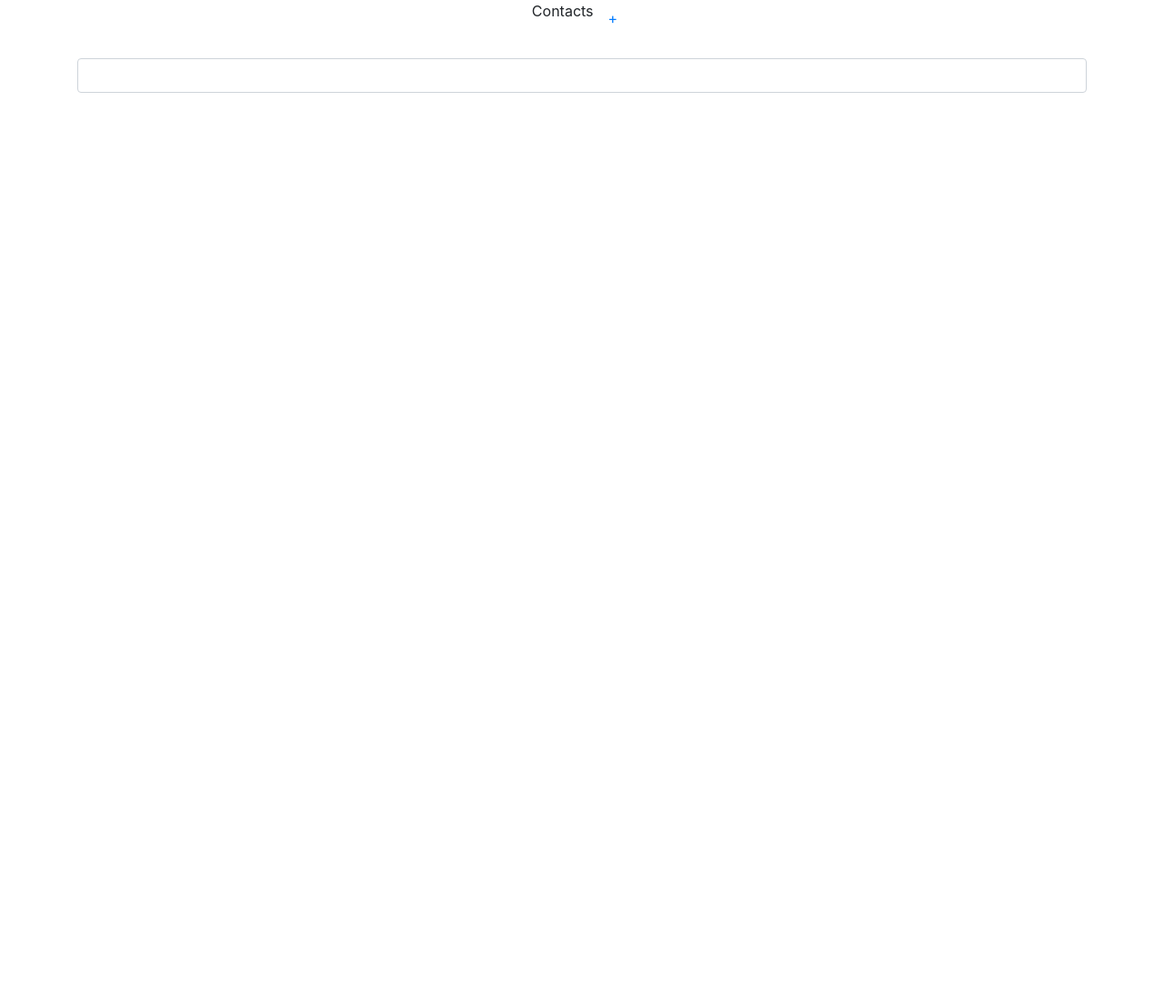
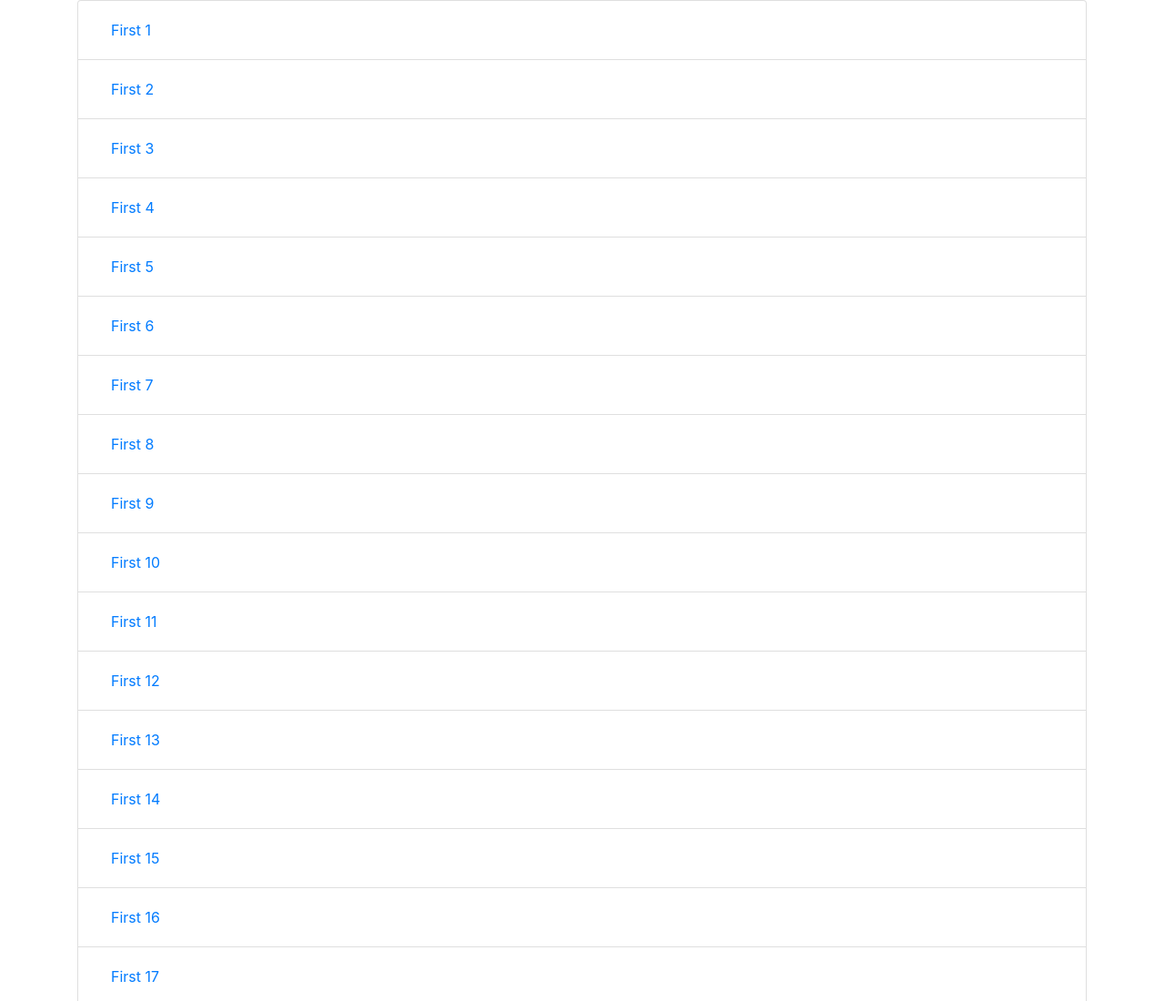
Before and after one commit to zafarale/contacts, a plain HTML site: page index.html in a window 1280 px wide. Shown: the top 1100 px of the page at 91% size. Before the commit the page ends 800 px from the top, so only its background shows below. Drawn offline with nearby package versions, Linux system fonts and the light colour scheme.

Commit message:
Update/Linked with UI

```diff
--- a/contacts.js
+++ b/contacts.js
@@ -82,52 +82,31 @@ var ContactManager = (function () {
     };
 })();
 
-/*
-function isAutobot(transformer) {
-  return transformer.team === ‘Autobot’;
-}
-
-var autobots = transformers.filter(isAutobot);
-autobots ==  [
-  {
-    name: 'Optimus Prime',
-    form: 'Freightliner Truck',
-    team: 'Autobot'
-  },
-  {
-    name: 'Bumblebee',
-    form: 'VW Beetle',
-    team: 'Autobot'
-  }
-]
-/
-*/
 (
     function main() {
 
         var range = (l, r) => new Array(r - l).fill().map((_, k) => k + l);
-        range(1, 5000).forEach(
+        range(1, 500).forEach(
             function (index) {
+
                 ContactManager.create("First " + index, "Last " + index);
             }
         );
 
 
         /**/
-        const used = process.memoryUsage();
-        for (let key in used) {
-            console.log(`${key} ${Math.round(used[key] / 1024 / 1024 * 100) / 100} MB`);
-        }
+        // const used = process.memoryUsage();
+        //for (let key in used) {
+        //   console.log(`${key} ${Math.round(used[key] / 1024 / 1024 * 100) / 100} MB`);
+        //}
 
-        var all = ContactManager.getAll();
-        var contact = all[Math.floor(Math.random() * all.length)];
 
-        contact.setFirstName("zafar");
-        contact = ContactManager.update(contact);
-        console.assert(contact.getFirstName() === "zafar", "Updated");
+        //contact.setFirstName("zafar");
+        //contact = ContactManager.update(contact);
+        //console.assert(contact.getFirstName() === "zafar", "Updated");
         //ContactManager.delete(cuid);
-        var searched = ContactManager.search("Last 2")
-        console.log(searched.length);
+        //var searched = ContactManager.search("Last 2")
+        //console.log(searched.length);
 
     }
 )();
--- a/index.html
+++ b/index.html
@@ -11,24 +11,22 @@
     <link rel="stylesheet" href="https://stackpath.bootstrapcdn.com/bootstrap/4.1.2/css/bootstrap.min.css" integrity="sha384-Smlep5jCw/wG7hdkwQ/Z5nLIefveQRIY9nfy6xoR1uRYBtpZgI6339F5dgvm/e9B"
         crossorigin="anonymous">
     <link rel="stylesheet" href="https://maxcdn.bootstrapcdn.com/font-awesome/4.7.0/css/font-awesome.min.css">
+    <script src="contacts.js"></script>
+
 </head>
 
 <body>
 
     <div class="container">
-        <ul class="nav justify-content-center">
-            <li class="nav-header disabled">
-                <p class="secondary-heading">Contacts</p>
-            </li>
-            <li class="nav-item">
-                <a class="nav-link fa-pull-right" href="#">+</a>
-            </li>
+
+        <ul class="list-group">
         </ul>
+        <!--
         <div class="form-group">
             <label for=""></label>
             <input type="text|password|email|number|submit|date|datetime|datetime-local|month|color|range|search|tel|time|url|week"
                 class="form-control" name="" id="" aria-describedby="helpId" placeholder="">
-        </div>
+        </div>-->
     </div>
     <!-- Optional JavaScript -->
     <!-- jQuery first, then Popper.js, then Bootstrap JS -->
@@ -38,6 +36,22 @@
         crossorigin="anonymous"></script>
     <script src="https://stackpath.bootstrapcdn.com/bootstrap/4.1.2/js/bootstrap.min.js" integrity="sha384-o+RDsa0aLu++PJvFqy8fFScvbHFLtbvScb8AjopnFD+iEQ7wo/CG0xlczd+2O/em"
         crossorigin="anonymous"></script>
+    <script>
+        $(document).ready(function () {
+            console.log("Started");
+            var all = ContactManager.getAll();
+
+            console.log($(".container ul.nav"));
+            Object.values(all).forEach(
+                function (contact) {
+                    $(".container ul.list-group").append(
+                        "<li class=\"list-group-item\"><a class=\"nav-link\" href=\"#\">" +
+                        contact.getFirstName() + "</a></li>"
+                    );
+                }
+            );
+        });
+    </script>
 </body>
 
 </html>
```
